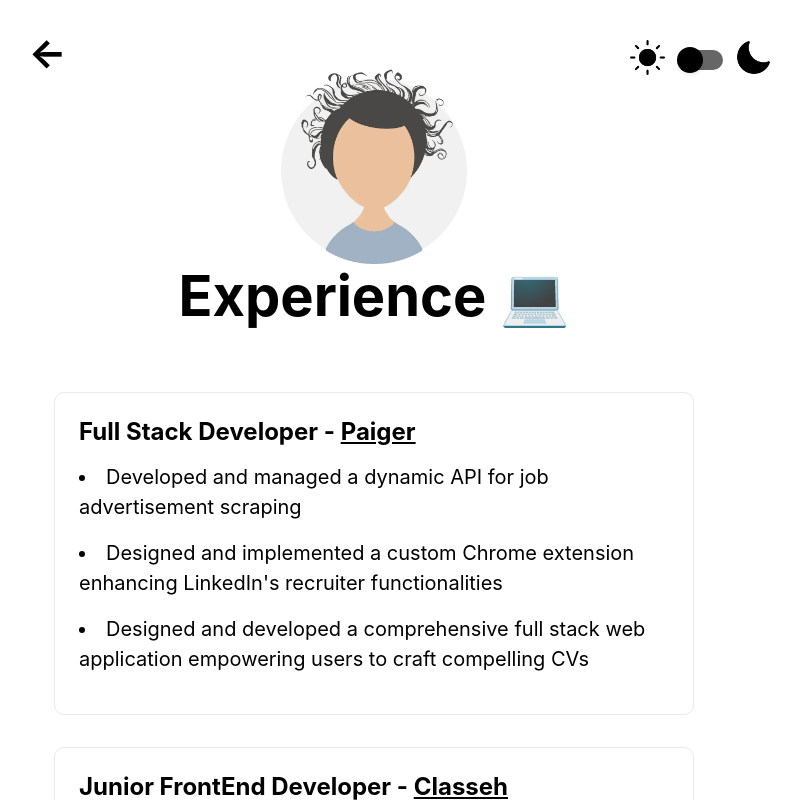
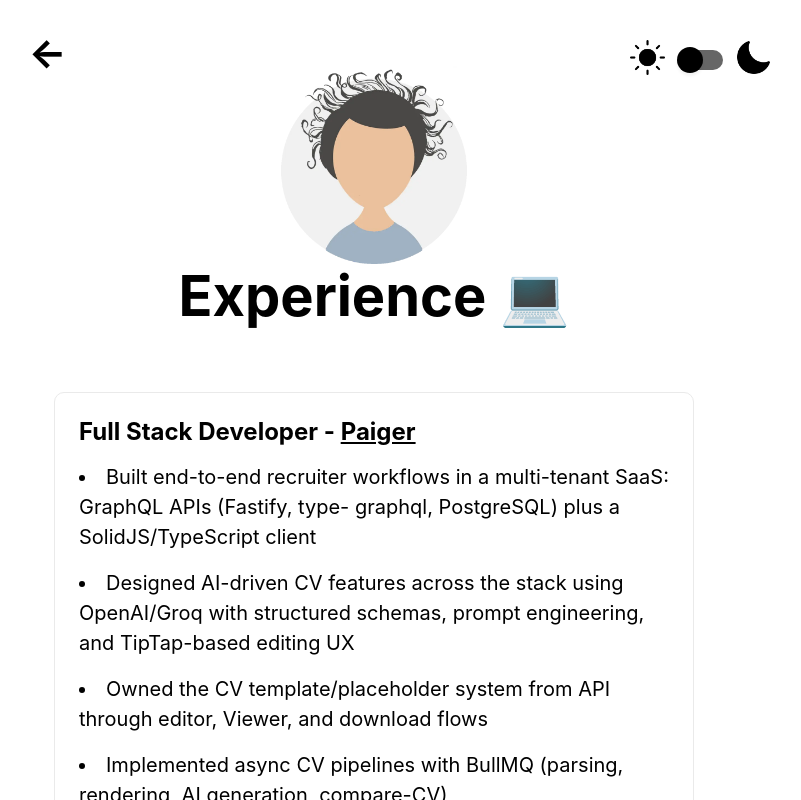
Before and after one commit to Sajadmhy/Sajad-Mahyaei-Portfolio, a Next.js app: page /experience in a window 1280 px wide. Shown: the top 800 px of the page, without its empty margins (266-1067 px from the left). Built offline with nearby package versions, Linux system fonts and the light colour scheme.

Commit message:
update exp

```diff
--- a/pages/experience.jsx
+++ b/pages/experience.jsx
@@ -30,16 +30,22 @@ export default function Experience() {
             </h2>
             <p>
               <li>
-                Developed and managed a dynamic API for job advertisement
-                scraping
+                Built end-to-end recruiter workflows in a multi-tenant SaaS:
+                GraphQL APIs (Fastify, type- graphql, PostgreSQL) plus a
+                SolidJS/TypeScript client
               </li>
               <li>
-                Designed and implemented a custom Chrome extension enhancing
-                LinkedIn&apos;s recruiter functionalities
+                Designed AI-driven CV features across the stack using
+                OpenAI/Groq with structured schemas, prompt engineering, and
+                TipTap-based editing UX
               </li>
               <li>
-                Designed and developed a comprehensive full stack web
-                application empowering users to craft compelling CVs
+                Owned the CV template/placeholder system from API through
+                editor, Viewer, and download flows
+              </li>
+              <li>
+                Implemented async CV pipelines with BullMQ (parsing, rendering,
+                AI generation, compare-CV)
               </li>
             </p>
           </div>
```
